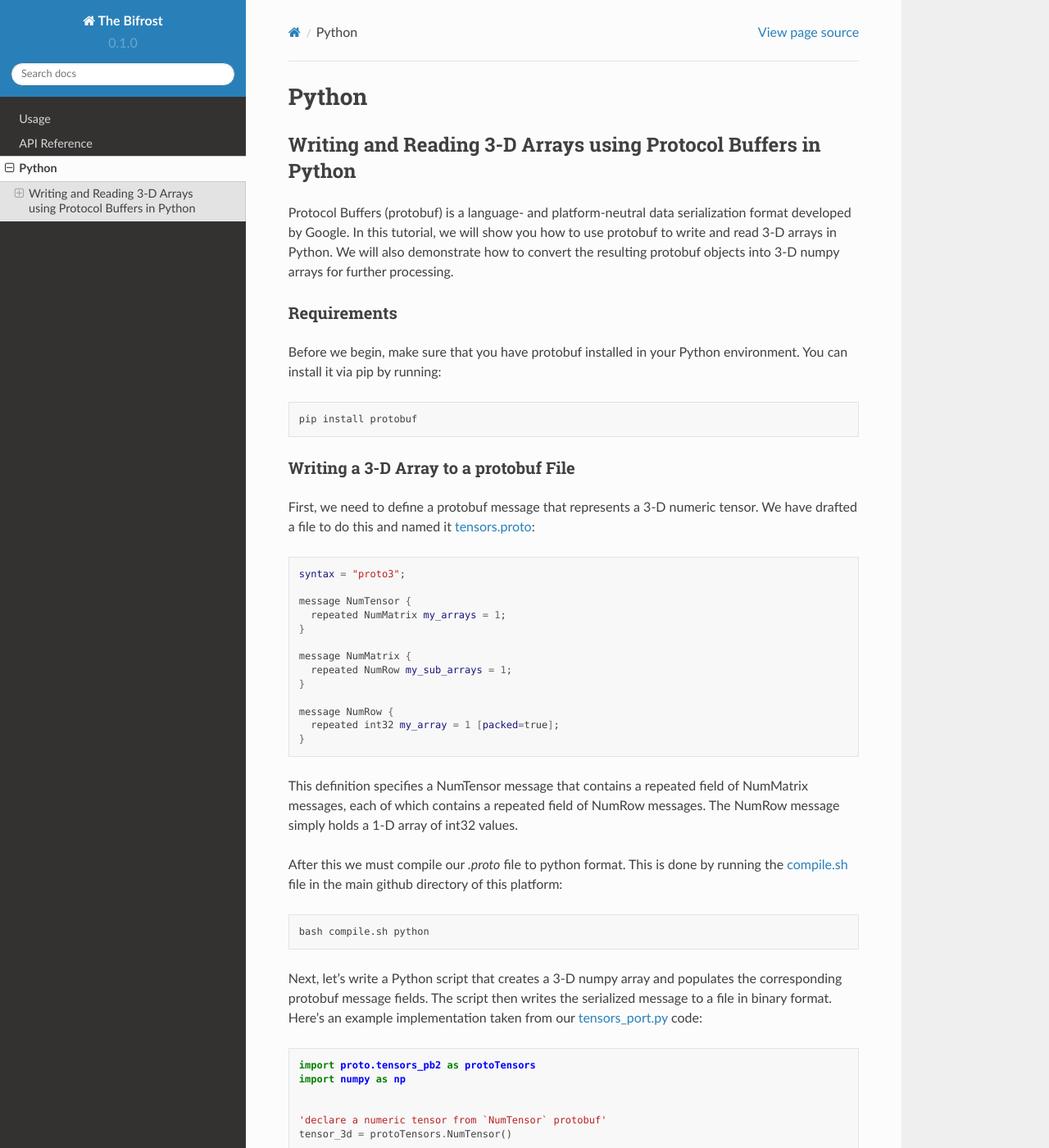
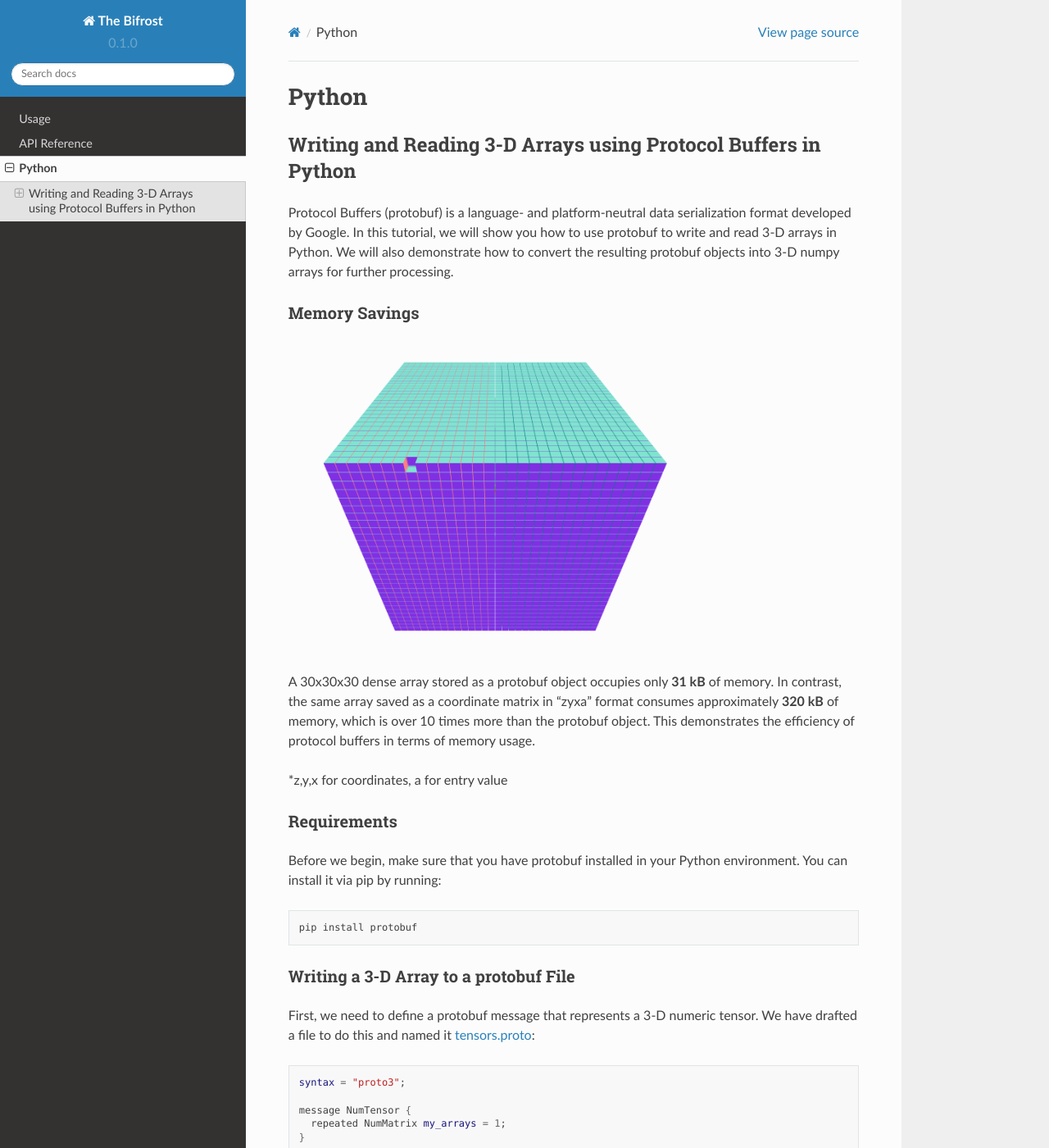
Before and after one commit to andrewrgarcia/bifrost, a Sphinx documentation site: the page built from docs/source/python.rst, in a window 1280 px wide and 1400 px high. Shown: the whole window at 82% size. Built offline with Sphinx 7.4.7 and the Read the Docs theme 2.0.0, drawn with Linux system fonts in a browser that asks for light colours.

Commit message:
documentation

```diff
--- a/docs/source/python.rst
+++ b/docs/source/python.rst
@@ -7,9 +7,23 @@ Writing and Reading 3-D Arrays using Protocol Buffers in Python
 Protocol Buffers (protobuf) is a language- and platform-neutral data serialization format developed by Google.
 In this tutorial, we will show you how to use protobuf to write and read 3-D arrays in Python. We will also demonstrate how to convert the resulting protobuf objects into 3-D numpy arrays for further processing.
 
+
+Memory Savings
+.................
+
+.. figure:: ../img/303030.png
+  :width: 500
+  :alt: Alternative text
+  :target: https://github.com/andrewrgarcia/bifrost
+
+A 30x30x30 dense array stored as a protobuf object occupies only **31 kB** of memory.
+In contrast, the same array saved as a coordinate matrix in "zyxa" format consumes approximately **320 kB** of memory,
+which is over 10 times more than the protobuf object. This demonstrates the efficiency of protocol buffers in terms of memory usage.
+
+\*z,y,x for coordinates, a for entry value
+
 Requirements
 .................
-
 
 Before we begin, make sure that you have protobuf installed in your Python environment. You can install it via pip by running:
 
```
Also changed, not shown: docs/img/303030.png (added), 1 other file.
